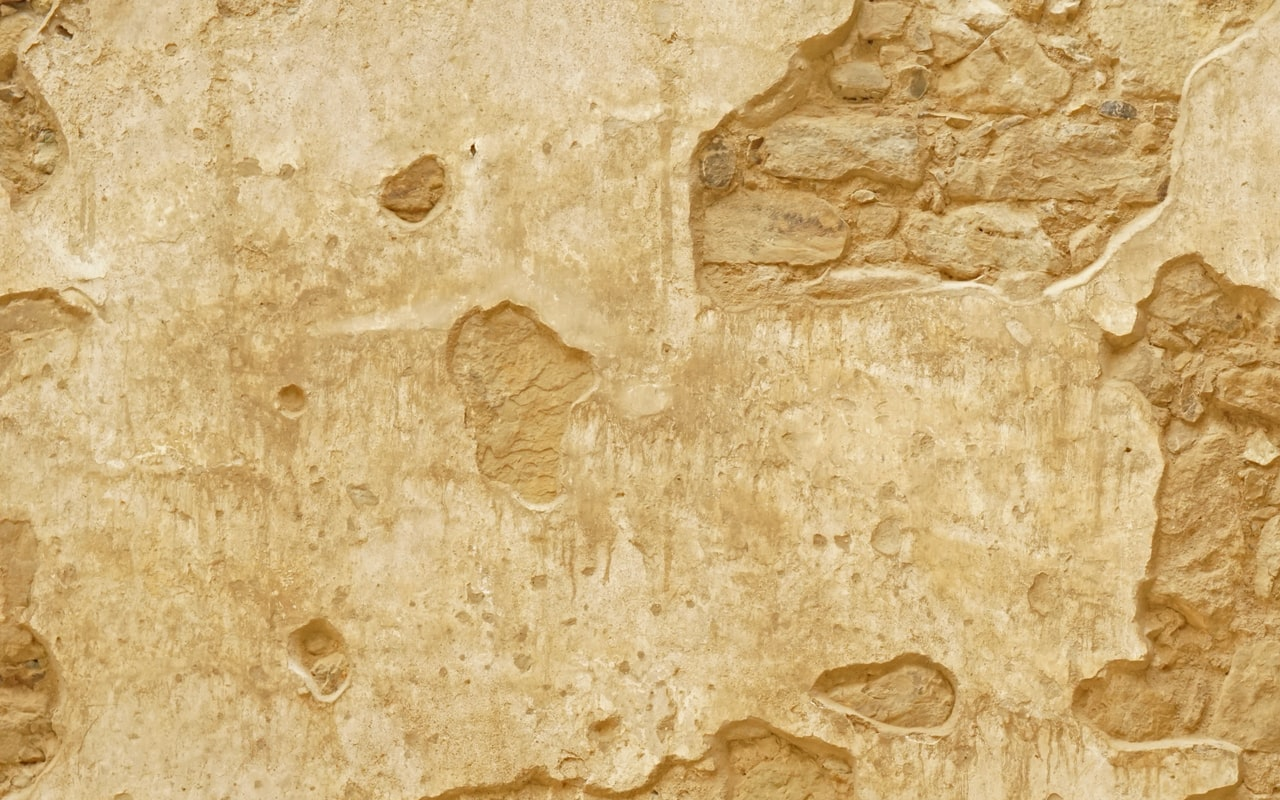
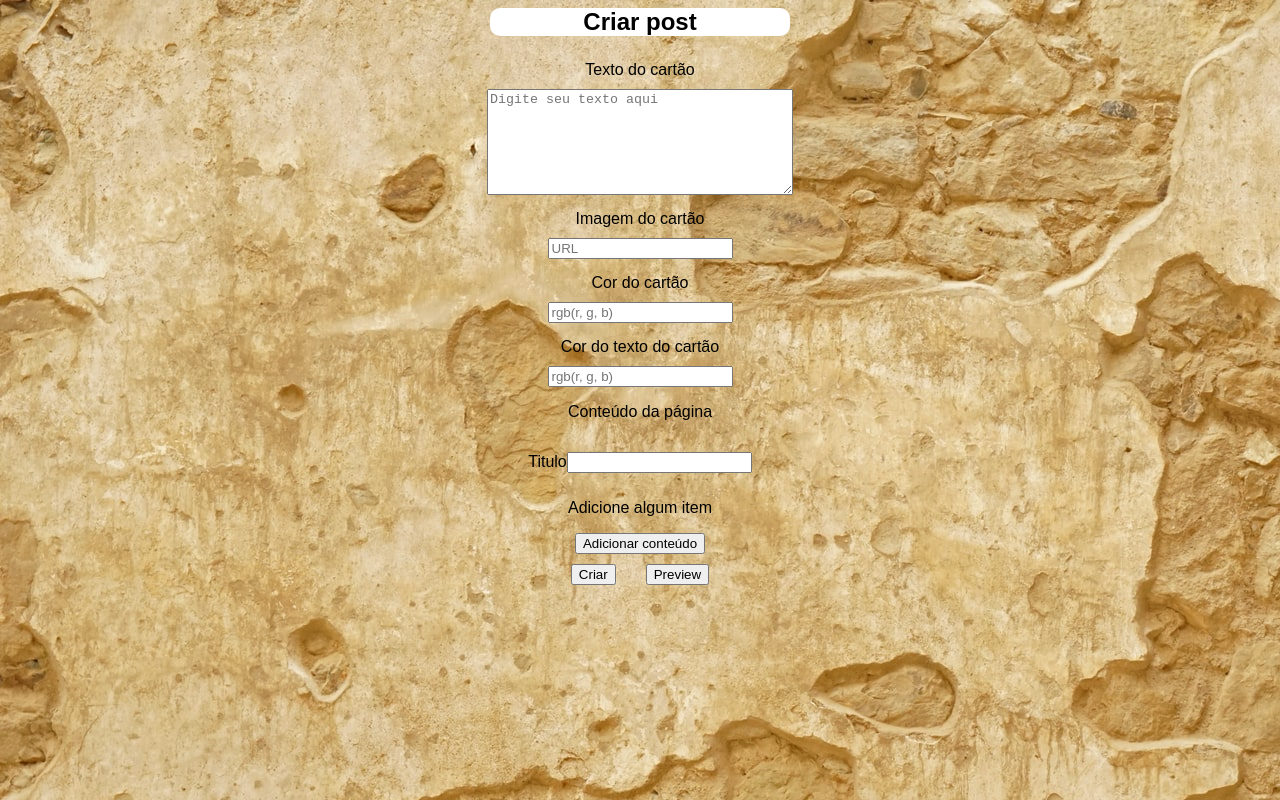
Before and after one commit to vitor-rc1/Blog-do-Bahia, a React (Create React App) app in the folder web/blog-bahia-react/: page /post/new in a window 1280 px wide. Built offline with nearby package versions, Linux system fonts and the light colour scheme.

Commit message:
Ajustes no card

```diff
--- a/web/blog-bahia-react/src/App.jsx
+++ b/web/blog-bahia-react/src/App.jsx
@@ -12,7 +12,8 @@ function App() {
       <Switch>
         <Route exact path="/" component={Home} />
         <Route exact path="/about" component={About} />
-        <Route exact path="/post" component={PostForm} />
+        <Route exact path="/post/new" component={PostForm} />
+        <Route exact path="/post/:id/edit" component={PostForm} />
       </Switch>
     </BrowserRouter>
   );
--- a/web/blog-bahia-react/src/components/Card.css
+++ b/web/blog-bahia-react/src/components/Card.css
@@ -10,6 +10,7 @@
   display: flex;
   flex-direction: column;
   text-decoration: none;
+  height: fit-content;
 }
 
 .card:hover {
@@ -30,4 +31,6 @@
 .card-text {
   word-wrap: break-word;
   text-align: justify;
+  margin-left: auto;
+  margin-right: auto;
 }
--- a/web/blog-bahia-react/src/components/Card.jsx
+++ b/web/blog-bahia-react/src/components/Card.jsx
@@ -3,24 +3,19 @@ import { Link } from 'react-router-dom';
 
 import './Card.css'
 
-import exampleImg from '../images/img1.jpg'
 
 class Card extends React.Component {
-  constructor() {
-    super();
-    this.state = { ...this.props.card }
-  }
   render() {
-    const id = 1;
+    const { id, cardImg, cardText, cardColor, cardTextColor, cardTitle} = this.props;
     return(
-      <Link className="card" to={`/post/${id}`} >
-        <h2 className="card-title">
-          Title
-        </h2>
-        <p className="card-text">
-          Lorem ipsum dolor sit amet consectetur adipisicing elit. Aperiam autem cum sed ad quibusdam molestiae animi expedita quae, voluptatum iusto ex sapiente reiciendis numquam. Ullam molestias voluptate accusantium laborum ipsum.
-        </p>
-        <img src={exampleImg} alt="example" className="card-img"/>
+      <Link
+        className="card"
+        to={`/post/${id}`}
+        style={{color:`${cardTextColor}`, backgroundColor:`${cardColor}`}}
+      >
+        {cardTitle ? <h2 className="card-title"> Title </h2> : ''}
+        {cardText ? <p className="card-text">{cardText}</p> : ''}
+        {cardImg ? <img src={cardImg} alt="example" className="card-img"/> : ''}
       </Link>
     );
   }
--- a/web/blog-bahia-react/src/components/PostForm.jsx
+++ b/web/blog-bahia-react/src/components/PostForm.jsx
@@ -80,6 +80,15 @@ class PostForm extends React.Component {
                 id="card-color"
                 placeholder="rgb(r, g, b)"
                 name="cardColor"
+                onChange={({target: {name, value}}) => this.updatePost(name, value)}
+              />
+
+              <label htmlFor="card-color">Cor do texto do cartão</label>
+              <input
+                type="text"
+                id="card-text-color"
+                placeholder="rgb(r, g, b)"
+                name="cardTextColor"
                 onChange={({target: {name, value}}) => this.updatePost(name, value)}
               />
 
@@ -186,7 +195,6 @@ class PostForm extends React.Component {
         </form>
 
         <div id="preview-post">
-          Preview
 
         </div>
       </div>
--- a/web/blog-bahia-react/src/pages/Home.jsx
+++ b/web/blog-bahia-react/src/pages/Home.jsx
@@ -3,6 +3,9 @@ import Header from '../components/Header';
 import Card from '../components/Card';
 
 import './Home.css';
+
+import exampleImg from '../images/img1.jpg'
+
 
 class Home extends React.Component {
   render() {
@@ -10,8 +13,8 @@ class Home extends React.Component {
       <div className="home">
         <Header />
         <div className="cards">
-          <Card />
-          <Card />
+          <Card cardTitle="Title" cardImg={exampleImg} cardText="Percebemos, cada vez mais, que a mobilidade dos capitais internacionais acarreta um processo de reformulação e modernização das condições inegavelmente apropriadas."/>
+          <Card cardTitle="Other Title"/>
           <Card />
           <Card />
           <Card />
```
Also changed, not shown: 1 other file (tests, documents, lock files or other folders).
